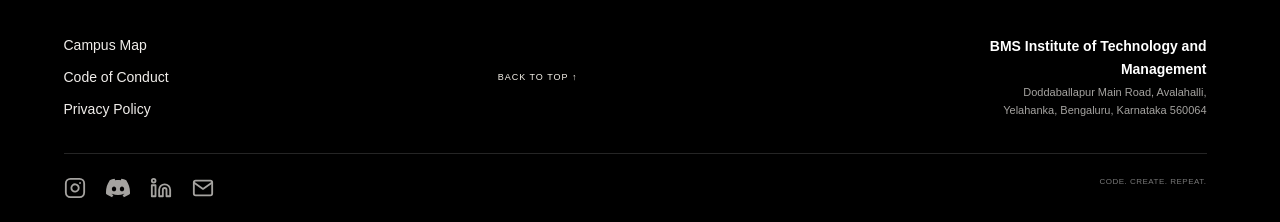
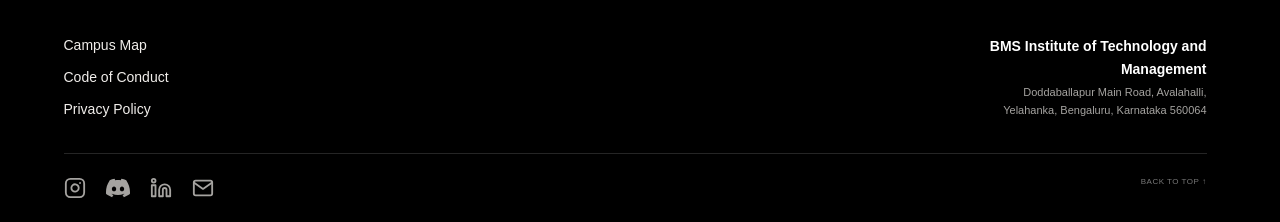
Before and after one commit to Ansukr07/codered26, a React (Vite) app: page / in a window 1280 px wide. Shown: the part 7107-7329 px from the top of the page. Built offline with nearby package versions, Linux system fonts and the light colour scheme; a web font is replaced by a local one.

Commit message:
Move BACK TO TOP to replace CODE. CREATE. REPEAT.

```diff
--- a/src/App.jsx
+++ b/src/App.jsx
@@ -136,7 +136,6 @@
           <a href="https://drive.google.com/file/d/11r5pY0Dj753Wgoakf-dTFa_RXWh60Q13/view" target="_blank" rel="noopener noreferrer" className="footer-link">Code of Conduct</a>
           <a href="https://drive.google.com/file/d/1cKVELBjOxDpR2r8XHxjsIPd6tag_Y5BS/view?usp=sharing" target="_blank" rel="noopener noreferrer" className="footer-link">Privacy Policy</a>
         </div>
-        <a href="#top" onClick={(event) => { event.preventDefault(); window.scrollTo({ top: 0, behavior: 'smooth' }); }}>BACK TO TOP &uarr;</a>
         <div className="footer-address" style={{ fontSize: '11px', color: 'var(--muted)', lineHeight: '1.6', maxWidth: '300px', textAlign: 'right' }}><span style={{ fontSize: '14px', fontWeight: 600, color: '#fff', display: 'block', marginBottom: '4px' }}>BMS Institute of Technology and Management</span>Doddaballapur Main Road, Avalahalli,<br />Yelahanka, Bengaluru, Karnataka 560064</div>
         <div className="footer-bottom">
           <div className="social-links" style={{ display: 'flex', gap: '20px', alignItems: 'center' }}>
@@ -155,7 +154,7 @@
               <svg width="22" height="22" viewBox="0 0 24 24" fill="none" stroke="currentColor" strokeWidth="2" strokeLinecap="round" strokeLinejoin="round"><path d="M4 4h16c1.1 0 2 .9 2 2v12c0 1.1-.9 2-2 2H4c-1.1 0-2-.9-2-2V6c0-1.1.9-2 2-2z"></path><polyline points="22,6 12,13 2,6"></polyline></svg>
             </a>
           </div>
-          <span>CODE. CREATE. REPEAT.</span>
+          <a href="#top" onClick={(event) => { event.preventDefault(); window.scrollTo({ top: 0, behavior: 'smooth' }); }}>BACK TO TOP &uarr;</a>
         </div>
       </footer>
       <dialog ref={dialog} aria-labelledby="registration-title" className="registration-dialog" onClick={e => { if (e.target === dialog.current) dialog.current.close() }}><button className="dialog-close" onClick={() => dialog.current.close()} aria-label="Close registration details">×</button><img src={art('Artboard 1 copy')} alt="" /><span className="eyebrow">THE NEXT WAVE IS COMING</span><h2 id="registration-title">You’re early.<br /><span className="script red">We like that.</span></h2><p>Registration for CODERED’ 26 hasn’t opened yet. The application link, dates, and venue will be announced here.</p><p className="dialog-note">No sign-up is being collected yet. Bookmark this page and check back for the launch.</p><button className="button primary" onClick={() => dialog.current.close()}>Got it <span>↗</span></button></dialog>
```
